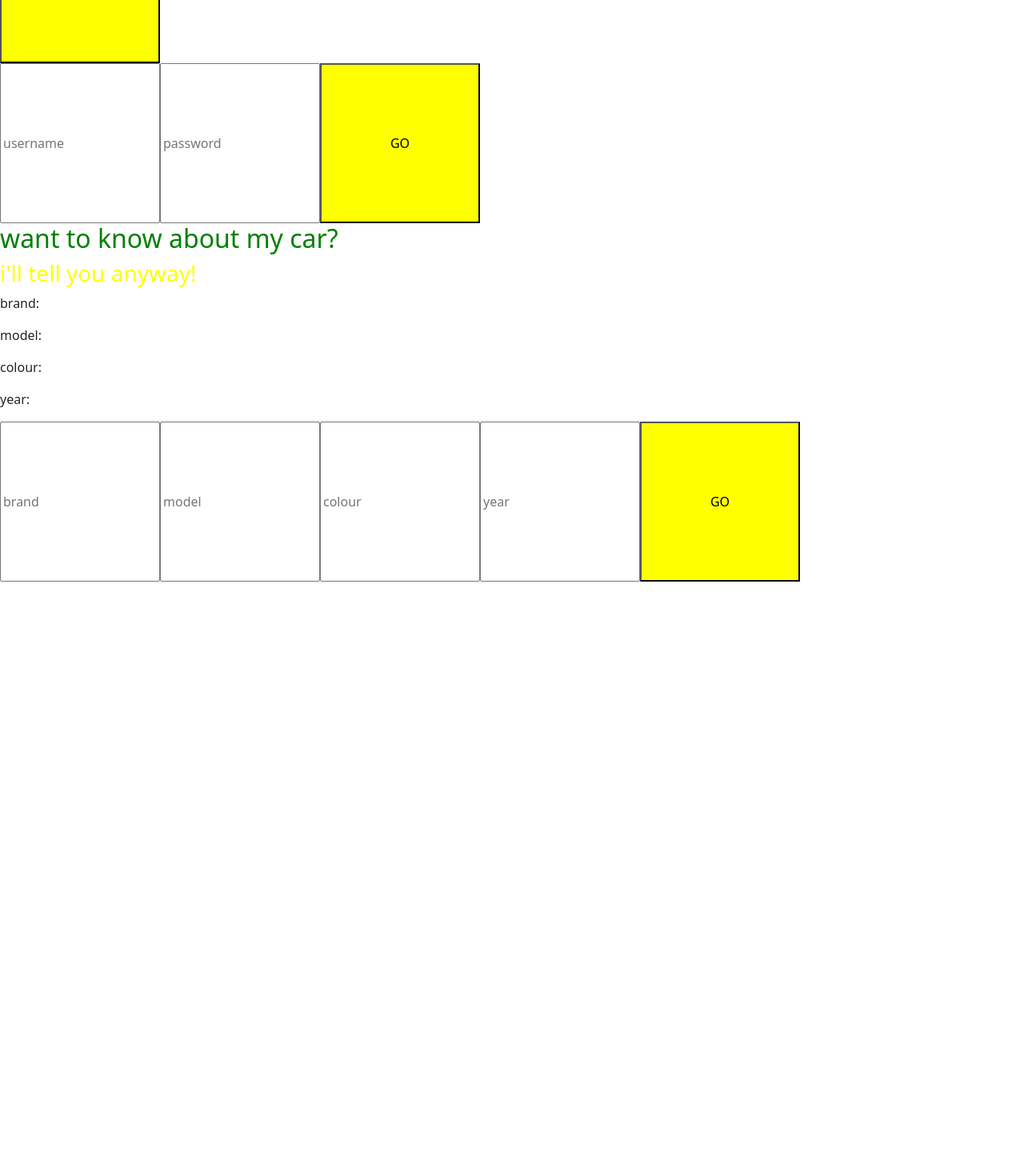
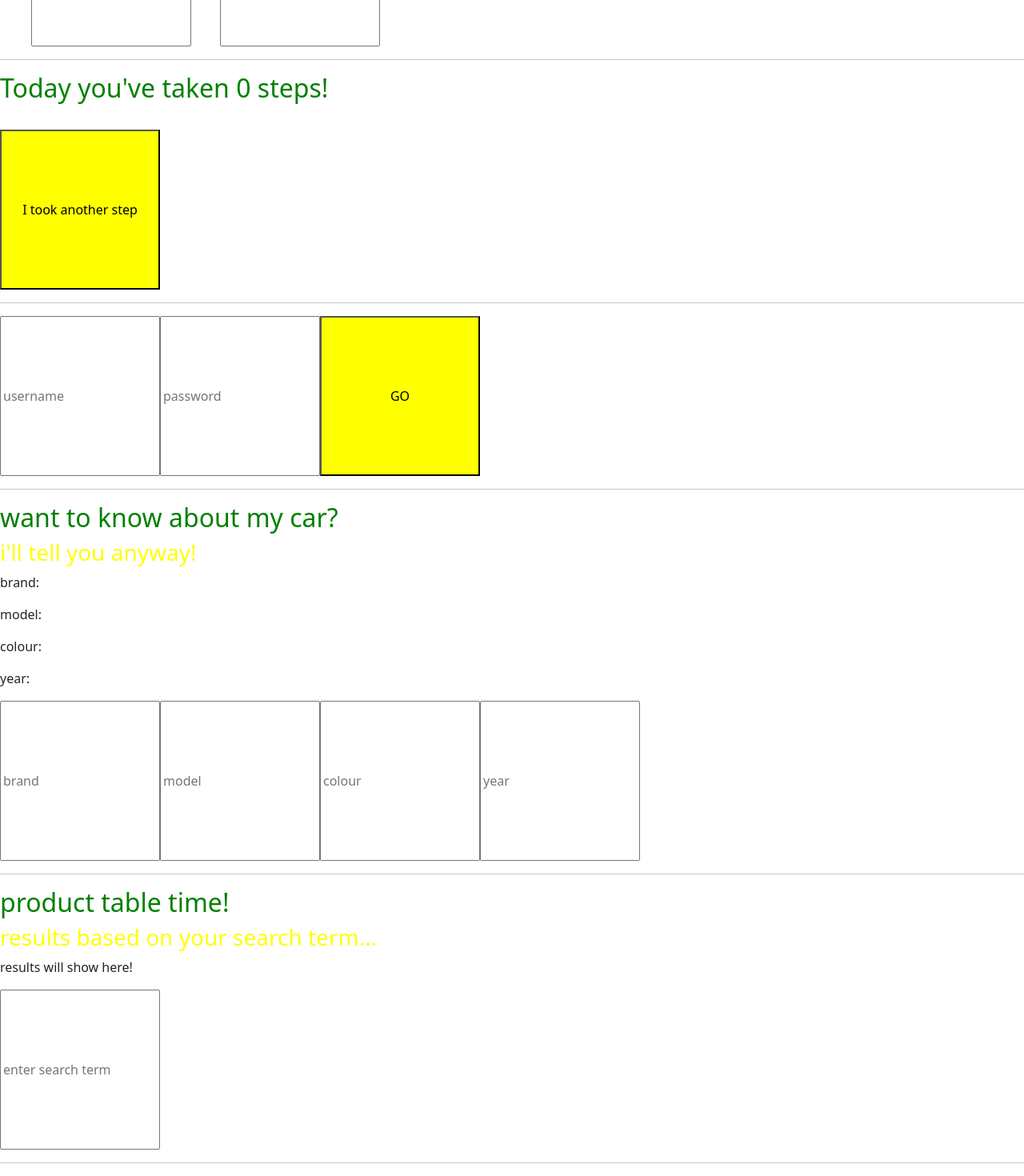
Before and after one commit to 44jovi/qa-gl-mern-react-1, a React (Create React App) app in the folder react-project/: page / in a window 1280 px wide. Shown: the part 1294-2764 px from the top of the page at 80% size. Before the commit the page ends 2021 px from the top, so only its background shows below. Built offline with nearby package versions, Linux system fonts and the light colour scheme.

Commit message:
progress on component ProductTable

```diff
--- a/react-project/src/App.js
+++ b/react-project/src/App.js
@@ -9,16 +9,25 @@ import Converter from "./components/Converter";
 import MilesAhead from "./components/MilesAhead";
 import Credentials from "./components/Credentials";
 import Cars from "./components/Cars";
+import ProductTable from "./components/ProductTable";
 
 function App() {
   return (
     <>
       <MyComponent />
+      <hr></hr>
       <Counter />
+      <hr></hr>
       <Converter />
+      <hr></hr>
       <MilesAhead />
+      <hr></hr>
       <Credentials />
+      <hr></hr>
       <Cars />
+      <hr></hr>
+      <ProductTable />
+      <hr></hr>
     </>
   );
 }
--- a/react-project/src/components/Cars.jsx
+++ b/react-project/src/components/Cars.jsx
@@ -43,7 +43,6 @@ const Cars = () => {
             setYear(e.target.value);
           }}
         />
-        <button>GO</button>
       </form>
     </>
   );
--- /dev/null
+++ b/react-project/src/components/ProductTable.jsx
@@ -0,0 +1,24 @@
+import { useState } from "react";
+
+const ProductTable = () => {
+  const [searchTerm, setSearchTerm] = useState(null);
+  const [results, setResults] = useState("results will show here!");
+
+  return (
+    <>
+      <h2>product table time!</h2>
+      <h3>results based on your search term...</h3>
+      <p>{results}</p>
+      <form>
+        <input
+          placeholder="enter search term"
+          onChange={(e) => {
+            setSearchTerm(e.target.value);
+          }}
+        />
+      </form>
+    </>
+  );
+};
+
+export default ProductTable;
```
